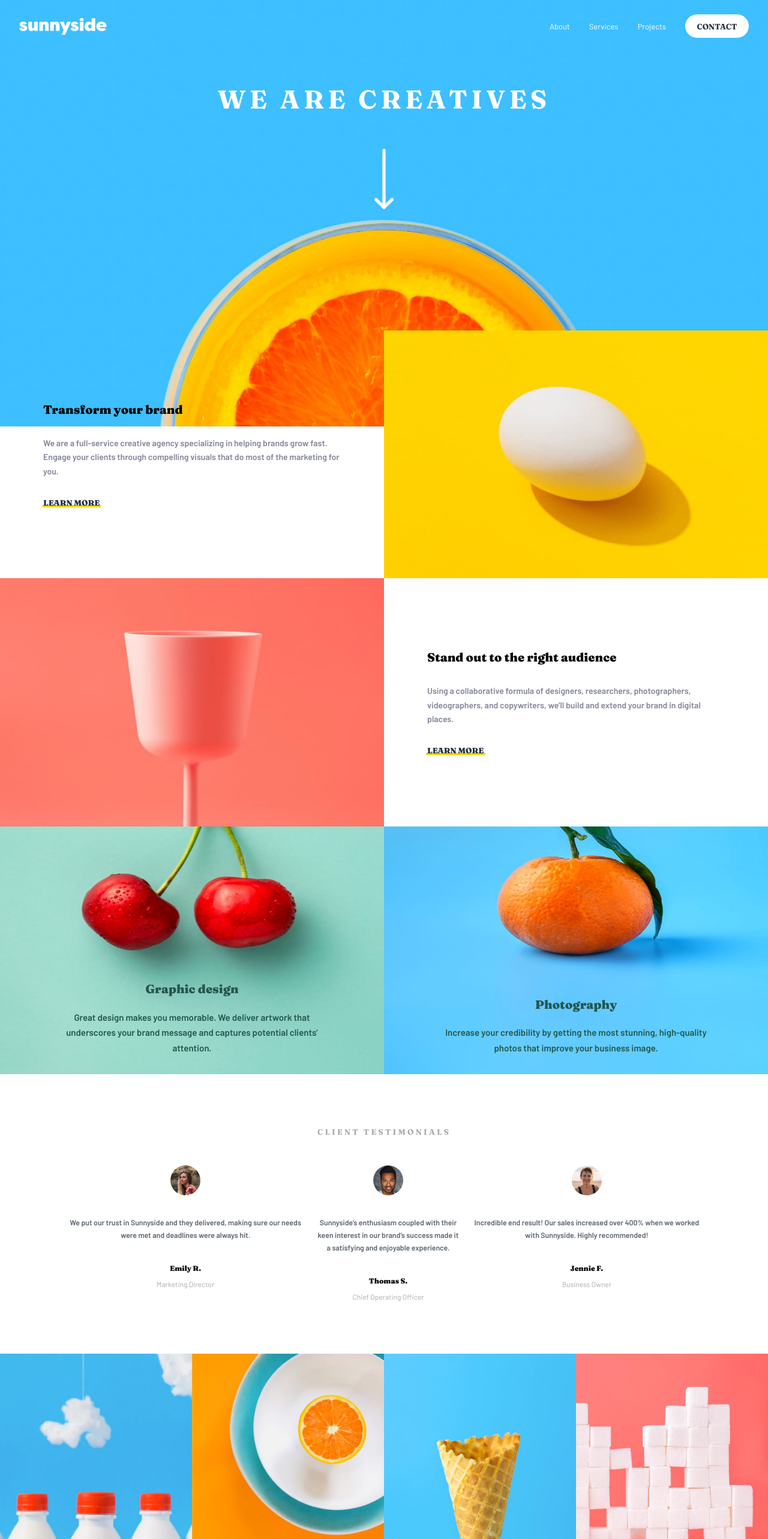
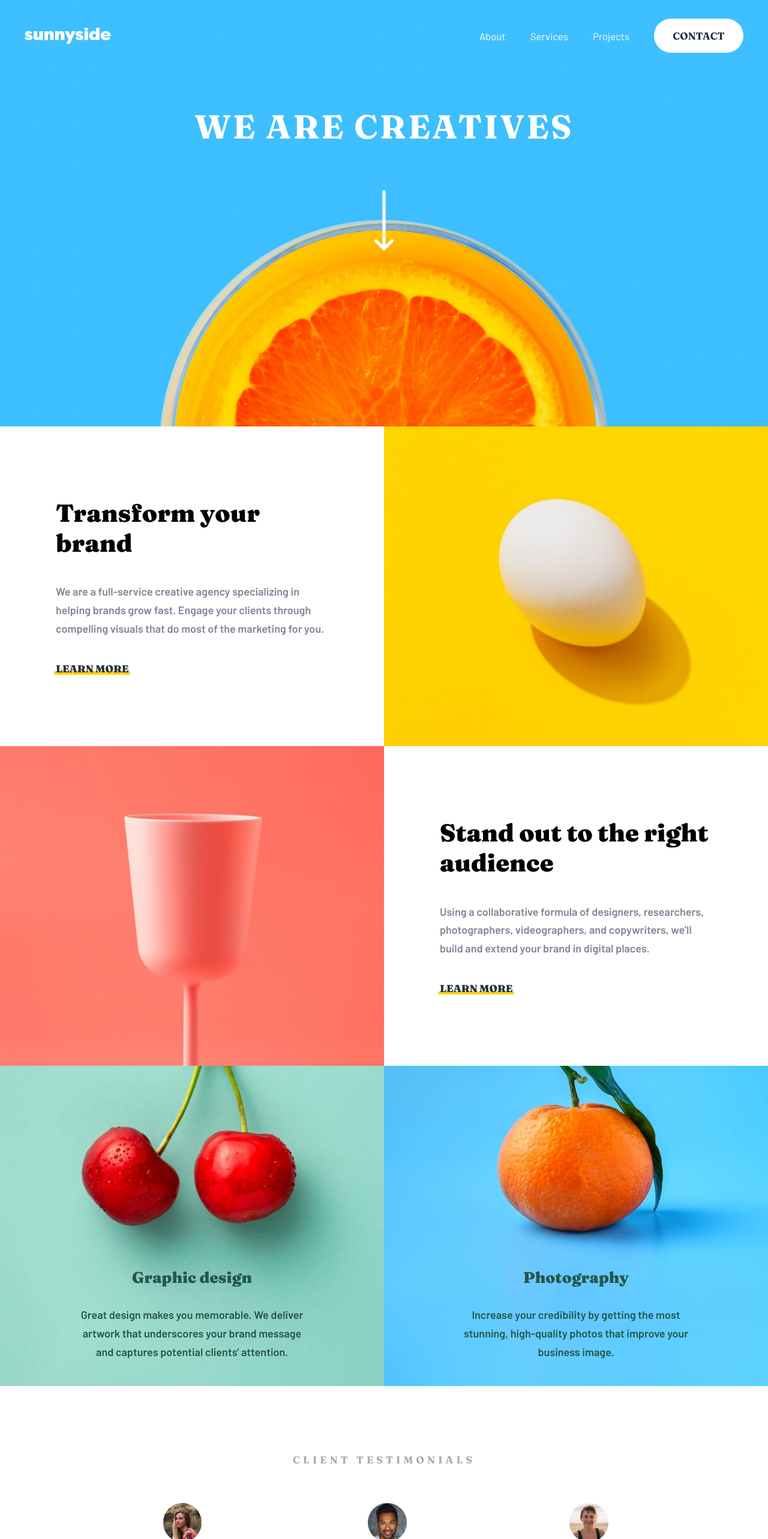
Before and after one commit to cendyz/Agency-landing-page, a React (Vite) app: page / in a window 1280 px wide. Shown: the top 2566 px of the page at 60% size. Built offline with nearby package versions, Linux system fonts and the light colour scheme.

Commit message:
clamp desktop ok

```diff
--- a/src/sass/main.scss
+++ b/src/sass/main.scss
@@ -408,7 +408,7 @@ body {
 		width: 100%;
 	}
 	.nav-mobile {
-		padding: 1.5em 2em;
+		padding: 2.42vw 3.23vw;
 	}
 
 	.nav-mobile-btn {
@@ -425,13 +425,13 @@ body {
 
 	.links-container {
 		display: flex;
-		column-gap: 2em;
+		column-gap: 3.23vw;
 		align-items: center;
 	}
 
 	.desktop-link {
 		color: var(--white);
-		font-size: 1.3rem;
+		font-size: clamp(1.3rem, calc(1.3rem + ((18.85 - 13) * ((100vw - 992px) / (1440 - 992)))), 1.885rem);
 		transition: color 0.2s;
 
 		&:hover {
@@ -439,13 +439,13 @@ body {
 		}
 
 		&:last-child {
-			padding: 0.9em 1.5em;
+			padding: 1.45vw 2.42vw;
 			background-color: var(--white);
 			color: var(--very-dark-desaturated-blue);
 			font-weight: 700;
 			font-family: var(--fraunces);
 			text-transform: uppercase;
-			border-radius: 1.5em;
+			border-radius: 2.42vw;
 			transition: color 0.2s, background-color 0.2s;
 
 			&:hover {
@@ -456,14 +456,14 @@ body {
 	}
 
 	.header {
-		row-gap: 3.5em;
-		height: calc(551.117px - 87.4px);
+		row-gap: 5.65vw;
+		height: calc(55.56vw - 9.35vw);
 	}
 
 	.header-title {
-		margin-top: 1.2em;
-		font-size: 4.3rem;
-		letter-spacing: 0.15em;
+		margin-top: 4.5vw;
+		font-size: clamp(4.295rem, calc(4.295rem + ((62.35 - 42.95) * ((100vw - 992px) / (1440 - 992)))), 6.235rem);
+		letter-spacing: 0.24vw;
 	}
 
 	.header-arrow {
@@ -478,28 +478,32 @@ body {
 	.article-photo,
 	.article,
 	.article-with-img {
-		height: 413.333px;
+		height: 41.67vw;
 	}
 
 	.article {
-		padding: 4.5em;
+		padding: 7.26vw;
 		display: flex;
 		justify-content: center;
 		flex-direction: column;
-		row-gap: 2em;
+		row-gap: 3.23vw;
 		text-align: left;
 	}
 
 	.article-title {
-		font-size: 3rem;
+		font-size: clamp(
+			3.17333rem,
+			calc(3.17333rem + ((46.0667 - 31.7333) * ((100vw - 992px) / (1440 - 992)))),
+			4.60667rem
+		);
 	}
 	.article-text {
-		font-size: 1.4rem;
+		font-size: clamp(1.39833rem, calc(1.39833rem + ((20.3 - 13.9833) * ((100vw - 992px) / (1440 - 992)))), 2.03rem);
 	}
 
 	.article-link {
 		position: relative;
-		font-size: 1.3rem;
+		font-size: clamp(1.29833rem, calc(1.29833rem + ((18.85 - 12.9833) * ((100vw - 992px) / (1440 - 992)))), 1.885rem);
 		margin: 0;
 		margin-right: auto;
 		border-bottom: none;
@@ -510,9 +514,9 @@ body {
 			bottom: 0;
 			right: -2.5%;
 			width: 105%;
-			height: 4px;
+			height: 0.4vw;
 			background-color: var(--yellow);
-			border-radius: 2em;
+			border-radius: 0.2vw;
 			z-index: -1;
 			transition: background-color 0.2s;
 		}
@@ -524,16 +528,21 @@ body {
 		}
 	}
 
-	.article-title {
-		font-size: 2rem;
+	.article-title-box {
+		font-size: clamp(
+			2.00333rem,
+			calc(2.00333rem + ((29.0833 - 20.14400333) * ((100vw - 992px) / (1440 - 992)))),
+			2.90833rem
+		);
 	}
+
 	.article-text-text {
-		font-size: 1.5rem;
-		margin: 1.5em 5em 1em;
+		font-size: clamp(1.39833rem, calc(1.39833rem + ((20.3 - 13.9833) * ((100vw - 992px) / (1440 - 992)))), 2.03rem);
+		margin: 2.42vw 8.06vw 1.61vw;
 	}
 
 	.article-box {
-		padding: 1em;
+		padding: 1.61vw;
 	}
 
 	.last-section,
@@ -543,46 +552,42 @@ body {
 
 	.last-section {
 		grid-column: 1/3;
-		padding: 5.5em 7em;
-
+		padding: 8.87vw 11.29vw;
 		justify-content: center;
 		flex-direction: column;
 	}
 
 	.last-section-container {
-		column-gap: 1.3em;
+		column-gap: 2.1vw;
 	}
 
 	.last-section-title {
-		font-size: 1.3rem;
-		letter-spacing: 0.25em;
+		font-size: clamp(1.29833rem, calc(1.29833rem + ((18.85 - 12.9833) * ((100vw - 992px) / (1440 - 992)))), 1.885rem);
+		letter-spacing: 0.4vw;
 	}
 
 	.last-img {
 		margin: 0;
-		margin-top: 3em;
-		margin-bottom: 2em;
-		width: 50px;
+		margin-top: 4.84vw;
+		margin-bottom: 3.23vw;
+		width: 5.04vw;
 	}
 
 	.last-info {
-		font-size: 1.23rem;
+		font-size: clamp(1.23rem, calc(1.23rem + ((17.85 - 12.3) * ((100vw - 992px) / (1440 - 992)))), 1.785rem);
 	}
 
 	.last-section-box {
 		&:nth-child(2) {
 			.last-info {
-				width: 240px;
+				width: 24.19vw;
 			}
 		}
 	}
 
-	.last-job {
-		font-size: 1.2rem;
-	}
-
+	.last-job,
 	.last-name {
-		font-size: 1.2rem;
+		font-size: clamp(1.2rem, calc(1.2rem + ((17.4167 - 12) * ((100vw - 992px) / (1440 - 992)))), 1.74167rem);
 	}
 
 	.images {
@@ -605,38 +610,31 @@ body {
 	}
 
 	.footer {
-		padding: 5em 0;
+		padding: 8.06vw 0;
 	}
 
 	.footer-img {
-		margin-bottom: 2.5em;
+		margin-bottom: 4.03vw;
 		width: 18%;
 	}
 
 	.footer-links {
-		margin-bottom: 6em;
+		margin-bottom: 9.68vw;
 		justify-content: center;
-		column-gap: 5em;
+		column-gap: 6.36vw;
 	}
 
 	.footer-link {
-		font-size: 1.8rem;
+		font-size: clamp(1.795rem, calc(1.795rem + ((26.05 - 17.95) * ((100vw - 992px) / (1440 - 992)))), 2.605rem);
 	}
 
 	.footer-icons {
 		margin-bottom: 0;
-		column-gap: 1.6em;
+		column-gap: 2.58vw;
 	}
 
 	.footer-icon {
 		width: 2%;
+		cursor: pointer;
 	}
 }
-
-// - Mobile: 375px
-// - Desktop: 1440px
-
-// - Family: [Barlow](https://fonts.google.com/specimen/Barlow)
-// - Weights: 600
-// - Family: [Fraunces](https://fonts.google.com/specimen/Fraunces)
-// - Weights: 700, 900
```
